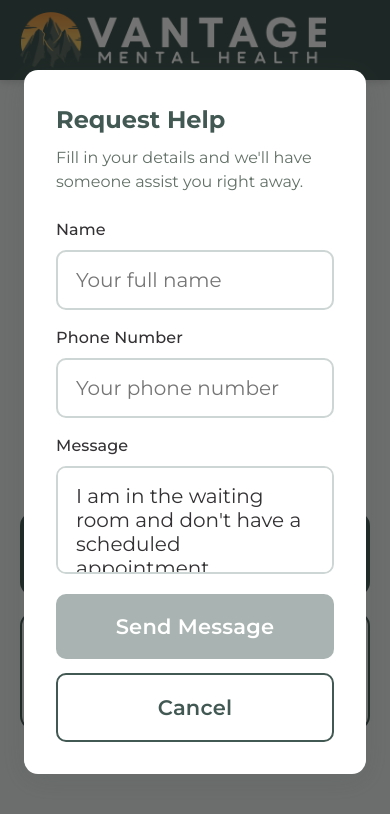
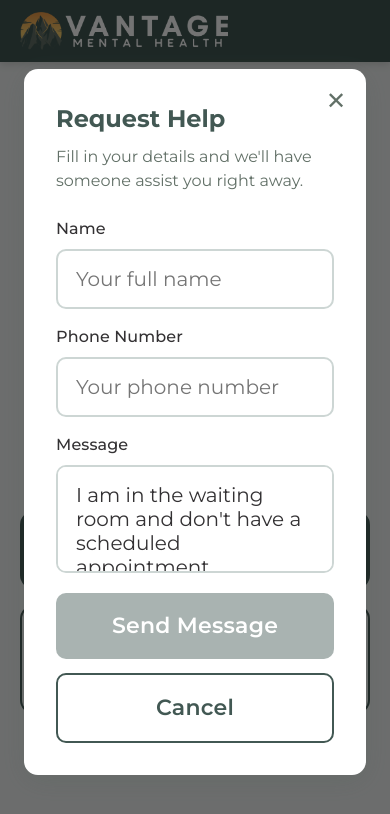
Before and after one commit to square-design-lab/Checkin-App, a React (Vite) app in the folder frontend/: page / in a window 390 px wide. Both pictures are taken after a click on the button "I don't have an appointment". Shown: the top 814 px of the page. Built offline with nearby package versions, Linux system fonts and the light colour scheme.

Commit message:
mobile style update for header logo and buttons

```diff
--- a/frontend/src/checkin.css
+++ b/frontend/src/checkin.css
@@ -107,7 +107,7 @@ body {
 
 .screen-inner {
   width: 100%;
-  max-width: 560px;
+  max-width: 640px;
   display: flex;
   flex-direction: column;
   align-items: center;
@@ -138,6 +138,7 @@ body {
   align-items: center;
   justify-content: center;
   width: 100%;
+  max-width: 560px;
   padding: 20px 32px;
   font-size: 21px;
   font-family: inherit;
@@ -443,6 +444,7 @@ body {
 }
 
 .modal-card {
+  position: relative;
   background: var(--surface);
   border-radius: var(--radius-lg);
   padding: 32px;
@@ -489,5 +491,10 @@ body {
   .screen { padding: 24px 20px; }
   .screen-title { font-size: 28px; }
   .btn-large { width: 100%; }
-  .app-header { padding: 12px 20px; }
+  .app-header { padding: 12px 20px; flex-wrap: wrap; gap: 8px;}
+  .app-header-logo-img {height: auto; max-height: 38px; }
+  .btn.btn-primary, .btn-secondary {
+    font-size: clamp(18px, 22px, 24px);
+    min-width: unset;
+  }
 }
--- a/frontend/src/components/HelpRequestModal.jsx
+++ b/frontend/src/components/HelpRequestModal.jsx
@@ -66,6 +66,28 @@ export default function HelpRequestModal({ isOpen, onClose, prefillMessage = ''
       }}
     >
       <div className="modal-card">
+        {/* Close icon — always visible in top-right corner */}
+        <button
+          type="button"
+          onClick={onClose}
+          aria-label="Close"
+          style={{
+            position: 'absolute',
+            top: 16,
+            right: 16,
+            background: 'none',
+            border: 'none',
+            cursor: 'pointer',
+            color: 'var(--text-muted)',
+            fontSize: 24,
+            lineHeight: 1,
+            padding: 4,
+            touchAction: 'manipulation',
+          }}
+        >
+          ✕
+        </button>
+
         {phase === 'success' ? (
           <div className="modal-success">
             ✓ Message sent!<br />
```
